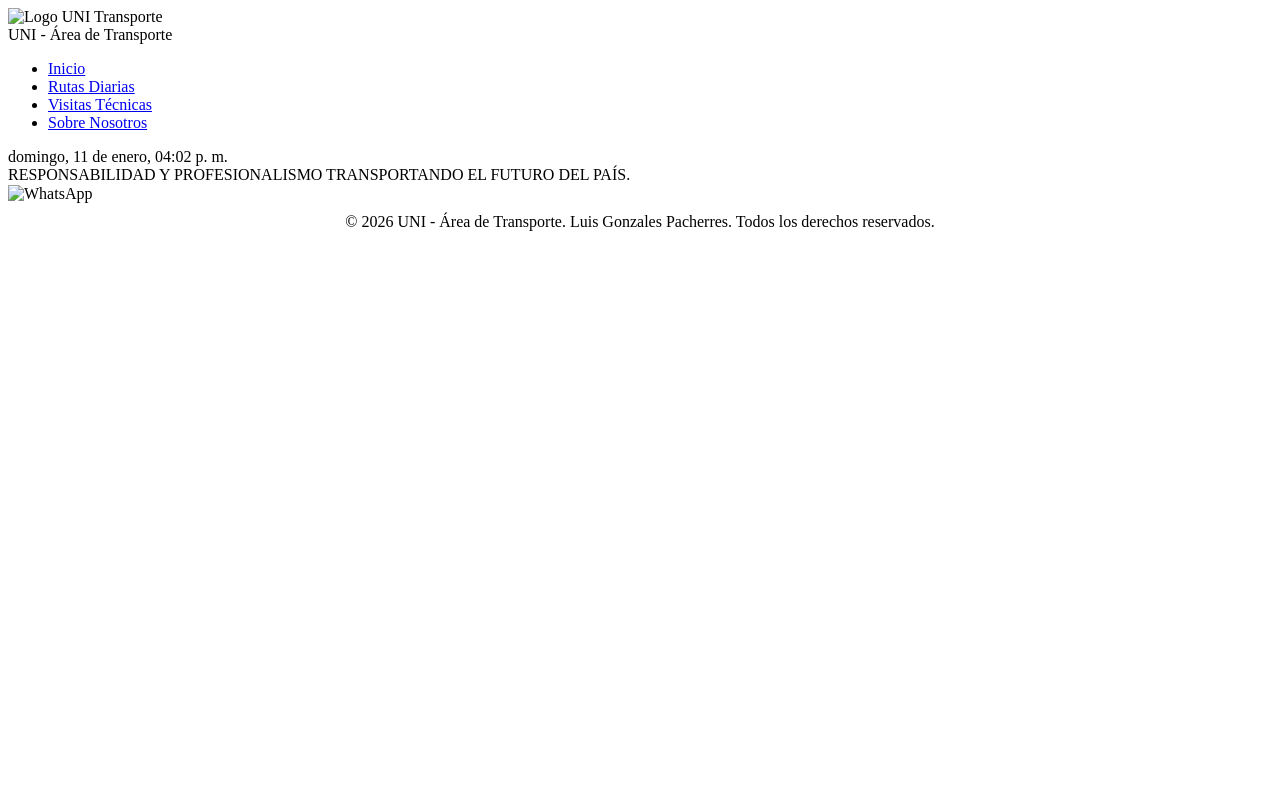
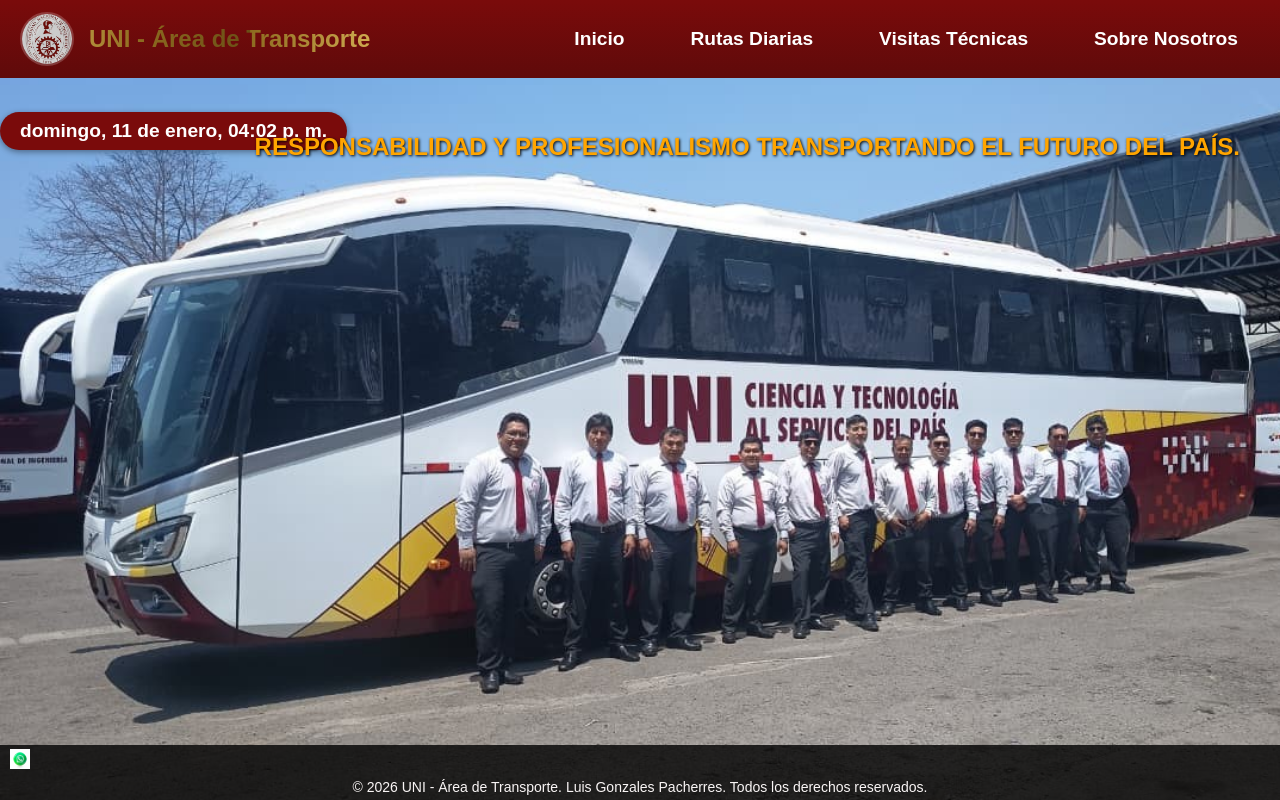
Before and after one commit to luisgonzalespacherres7-cloud/transporte-UNI1, a plain HTML site: page index.html in a window 1280 px wide. Drawn offline with Linux system fonts and the light colour scheme; the site is published under a folder, as on GitHub Pages, so addresses that start at the root find nothing.

Commit message:
Agregando index.html a la raíz

```diff
--- a/index.html
+++ b/index.html
@@ -4,7 +4,7 @@
   <meta charset="UTF-8">
   <title>Proyecto UNI</title>
   <meta name="viewport" content="width=device-width, initial-scale=1.0">
-  <link rel="stylesheet" href="/css/estilo.css">
+  <link rel="stylesheet" href="css/estilo.css">
 </head>
 <body>
 
@@ -12,7 +12,7 @@
   <header class="site-header" role="banner">
   <div class="header-inner">
     <div class="brand">
-      <img src="../imgs/logouni.jpg" alt="Logo UNI Transporte" />
+      <img src="imgs/logouni.jpg" alt="Logo UNI Transporte" />
       <div class="title">UNI - Área de Transporte</div>
     </div>
 
@@ -38,7 +38,7 @@
     <div style="display: flex; align-items: center; justify-content: space-between;">
 
       <div style="text-align: right;">
-        <img src="../imgs/whatsaap.jpg" alt="WhatsApp" style="width:20px; vertical-align:middle; margin-right:8px;">
+        <img src="imgs/whatsaap.jpg" alt="WhatsApp" style="width:20px; vertical-align:middle; margin-right:8px;">
         <a href="https://wa.me/" style="color:#cea80c; text-decoration:none;"></a>
       </div>
     </div>
```
